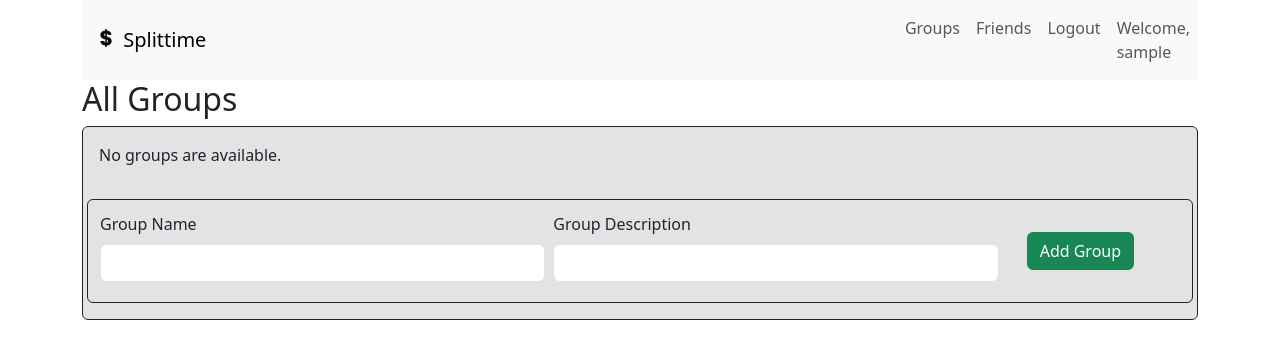
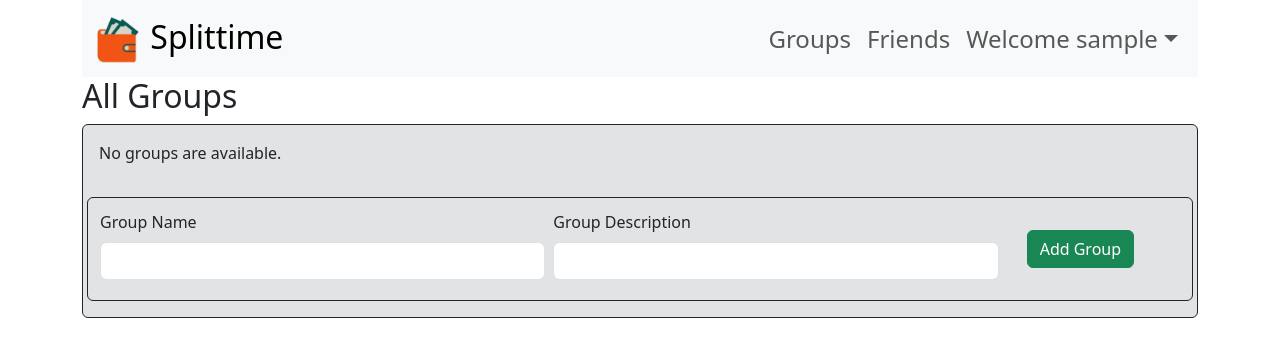
Before and after one commit to Radami/expense_share, a Django app: page /splittime/ in a window 1280 px wide. Shown: the top 359 px of the page. Run offline with Django 5.2, Linux system fonts and the light colour scheme; the visitor is signed in with stand-in values (Sample User, id 1).

Commit message:
Fix menubar wrapping and add logo

```diff
--- a/splittime/templates/splittime/base.html
+++ b/splittime/templates/splittime/base.html
@@ -12,6 +12,7 @@
         <script src="https://code.jquery.com/jquery-3.5.1.min.js"></script>
         <!-- Internal CSS -->
         <link rel="stylesheet" type="text/css" href="{% static 'splittime/style.css' %}">
+        <link rel="shortcut icon" type="image/png" href="{% static 'splittime/images/logo-compressed.png' %}" >
         <title>Splittime</title>
     </head>
 
@@ -20,13 +21,12 @@
         <div class="container-md">
             <nav class="navbar navbar-expand-md bg-body-tertiary">
                 <div class="container-fluid">
-                    <a class="navbar-brand" href="#">
-                        <img src="{% static 'splittime/images/dollar-sign.png' %}" alt="Logo" width="24" height="24" class="d-inline-block align-text-top">
-                        Splittime
+                    <a class="navbar-brand fs-2 align-text-center" href="#">
+                        <img class="d-inline-block" src="{% static 'splittime/images/logo-compressed.png' %}" alt="Logo" width="48" height="48" >
+                        <span>Splittime</span>
                     </a>
-                </div>
-                <div class="collapse navbar-collapse" id="navbarNav">
-                    <ul class="navbar-nav">
+                    <div class="d-flex flex-nowrap fs-4" id="navbarNav">
+                        <ul class="navbar-nav ">
                             <li class="nav-item">
                                 <a class="nav-link" aria-current="page" href="{% url 'splittime:index' %}">Groups</a>
                             </li>
@@ -35,22 +35,19 @@
                             </li>
 
                             {% if user.is_authenticated %}
-
-                    <li class="nav-item">
-                        <a class="nav-link" href="/splittime/logout">Logout</a>
+                            <li class="nav-item dropdown">
+                                <a class="nav-link dropdown-toggle" href="#" id="navbarDropdownMenuLink" role="button" data-bs-toggle="dropdown" aria-expanded="false">Welcome {{user.username}}</a>
+                                <ul class="dropdown-menu" aria-labelledby="navbarDropdownMenuLink">
+                                    <li><a class="dropdown-item" href="/splittime/logout">Logout</a></li>
+                                </ul>
                             </li>
-                    <li class="nav-item">
-                        <a class="nav-link" href="#">Welcome, {{user.username}}</a>
-                    </li>
-
                             {% else %}
-
                             <li class="nav-item">
                                 <a class="nav-link" href="/splittime/login">Login</a>
                             </li>
-
                             {% endif %}
                         </ul>
+                    </div>
                 </div>
             </nav>
         </div>
```
Also changed, not shown: splittime/static/splittime/images/logo-compressed.png (added). Lines whose indentation alone changed are shown as unchanged.
